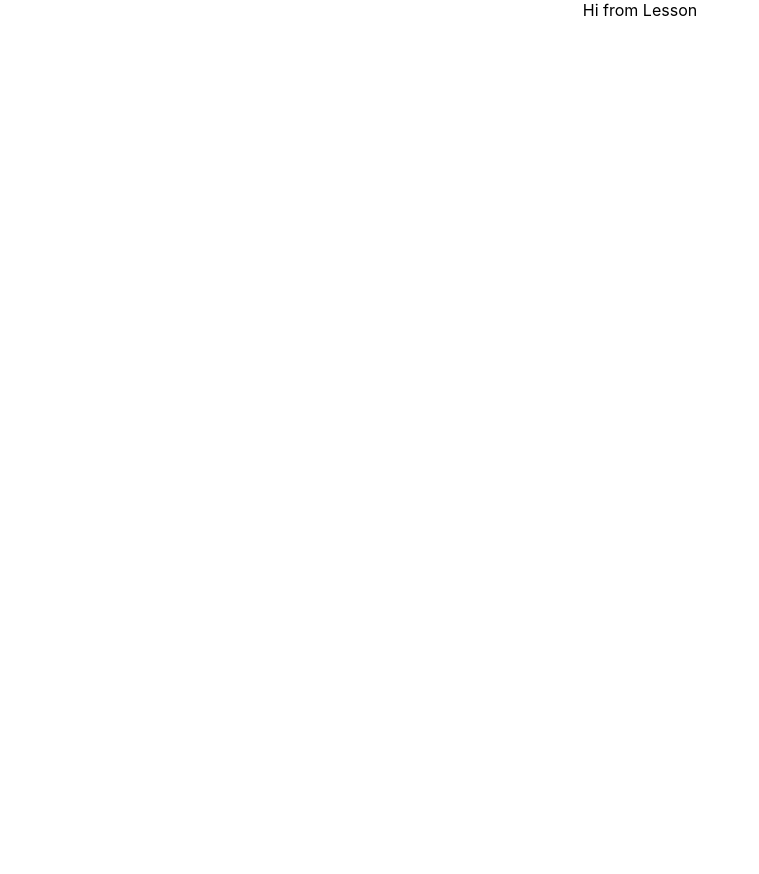
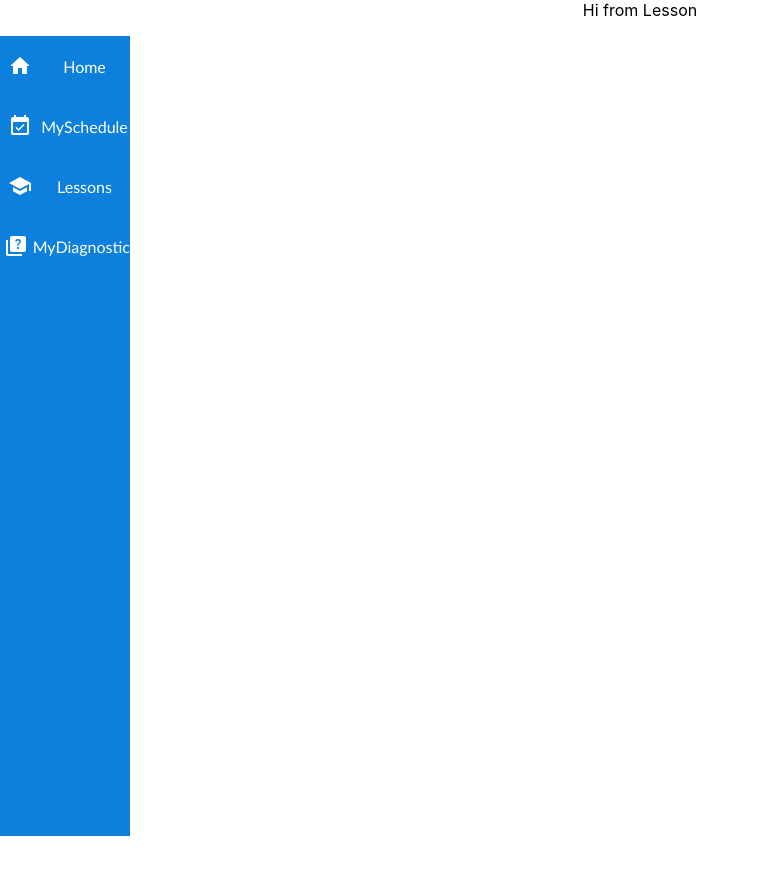
Before and after one commit to Pronkle/hackathon-2024, a React (Create React App) app: page /lesson in a window 1280 px wide. Shown: the top 874 px of the page, without its empty margins (0-759 px from the left). Built offline with nearby package versions, Linux system fonts and the light colour scheme.

Commit message:
page navigation

```diff
--- a/src/components/demo/menu/menudata.jsx
+++ b/src/components/demo/menu/menudata.jsx
@@ -1,10 +1,28 @@
 import React from 'react'
 import HomeRoundedIcon from '@mui/icons-material/HomeRounded';
+import EventAvailableIcon from '@mui/icons-material/EventAvailable';
+import SchoolIcon from '@mui/icons-material/School';
+import QuizIcon from '@mui/icons-material/Quiz';
 
 export const Menudata = [
     {
         title: "Home",
         icon: <HomeRoundedIcon></HomeRoundedIcon>,
         link: "/"
+    },
+    {
+        title: "MySchedule",
+        icon: <EventAvailableIcon></EventAvailableIcon>,
+        link: "/schedule"
+    },
+    {
+        title: "Lessons",
+        icon: <SchoolIcon></SchoolIcon>,
+        link: "/lesson"
+    },
+    {
+        title: "MyDiagnostic",
+        icon: <QuizIcon></QuizIcon>,
+        link: "/diagnostic"
     }
 ]
--- a/src/components/demo/menu/style.css
+++ b/src/components/demo/menu/style.css
@@ -1,5 +1,5 @@
 .Menu{
-    height: 100%;
+    height: 100vh;
     width: 130px;
     background-color: #0d80dd;
 }
--- a/src/pages/diagnostic/diagnostic.jsx
+++ b/src/pages/diagnostic/diagnostic.jsx
@@ -1,5 +1,6 @@
 import './diagnostic.css';
 import { useEffect } from 'react';
+import Menu from '../../components/demo/menu/menu';
 
 export default function Diagnostic() {
 
@@ -11,6 +12,7 @@ export default function Diagnostic() {
     return (
         <div>
             Hi from Diagnostic
+            <Menu/>
         </div>
     )
 }
--- a/src/pages/home/home.jsx
+++ b/src/pages/home/home.jsx
@@ -4,7 +4,7 @@ import { useEffect } from 'react';
 import Navbar from '../../components/home/navbar/navbar';
 import ScrollTransition from '../../components/home/scroll_transition/scrollTrans';
 import About from '../../components/home/about/about';
-
+import Menu from '../../components/demo/menu/menu';
 
 export default function Home() {
 
--- a/src/pages/lesson/lesson.jsx
+++ b/src/pages/lesson/lesson.jsx
@@ -1,5 +1,6 @@
 import './lesson.css';
 import { useEffect } from 'react';
+import Menu from '../../components/demo/menu/menu';
 
 export default function Lesson() {
 
@@ -11,6 +12,7 @@ export default function Lesson() {
     return (
         <div>
             Hi from Lesson
+            <Menu/>
         </div>
     )
 }
--- a/src/pages/schedule/schedule.jsx
+++ b/src/pages/schedule/schedule.jsx
@@ -1,5 +1,6 @@
 import './schedule.css';
 import { useEffect } from 'react';
+import Menu from '../../components/demo/menu/menu';
 
 export default function Schedule() {
 
@@ -11,6 +12,7 @@ export default function Schedule() {
     return (
         <div>
             Hi from Schedule
+            <Menu/>
         </div>
     )
 }
```
